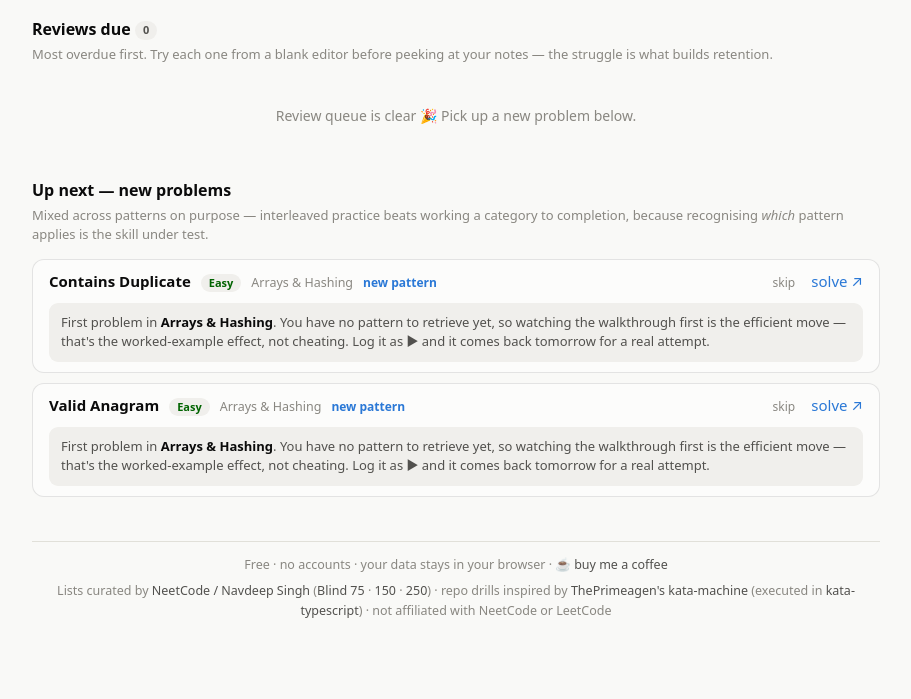
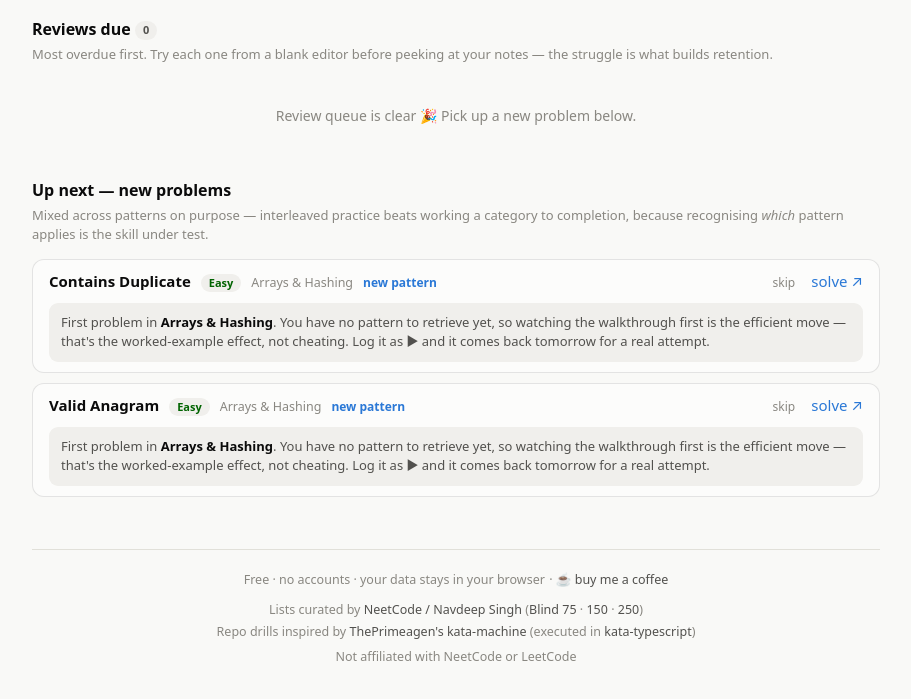
Before and after one commit to atarantino/interval, a plain HTML site: page index.html in a window 1280 px wide. Shown: the part 101-800 px from the top of the page, without its empty margins (184-1095 px from the left). Drawn offline with Linux system fonts and the light colour scheme.

Commit message:
Improve footer spacing

```diff
--- a/index.html
+++ b/index.html
@@ -50,7 +50,7 @@ body{
 }
 a{color:var(--blue); text-decoration:none}
 a:hover{text-decoration:underline}
-.wrap{max-width:880px; margin:0 auto; padding:0 16px 80px}
+.wrap{max-width:880px; margin:0 auto; padding:0 16px 32px}
 header.site{
   display:flex; align-items:center; gap:12px; padding:18px 0 10px; flex-wrap:wrap;
 }
@@ -151,9 +151,17 @@ details.notes .note-body{margin-top:6px; color:var(--ink-2); background:var(--ch
 .history .hdel{visibility:hidden}
 .history .hrow:hover .hdel{visibility:visible}
 .empty{color:var(--ink-muted); font-size:14px; padding:26px 0; text-align:center}
-.sitefoot{margin-top:44px; padding-top:14px; border-top:1px solid var(--grid); text-align:center; font-size:12.5px; color:var(--ink-muted)}
-.sitefoot a{color:var(--ink-2)}
-.sitefoot .credit{display:block; margin-top:7px; line-height:1.55}
+.sitefoot{
+  margin-top:52px; padding-top:20px; border-top:1px solid var(--grid); text-align:center;
+  font-size:12.5px; line-height:1.55; color:var(--ink-muted);
+}
+.sitefoot p{margin:0}
+.sitefoot a{color:var(--ink-2); white-space:nowrap}
+.sitefoot .promise{display:flex; flex-wrap:wrap; justify-content:center; column-gap:.35em; row-gap:3px}
+.sitefoot .list-links{white-space:nowrap}
+.sitefoot .credit{display:grid; gap:3px; max-width:760px; margin:11px auto 0}
+.sitefoot .affiliation{margin-top:2px}
+@media (max-width:560px){.sitefoot .support-separator{display:none}}
 .kofi-nudge{display:block; margin-top:6px; font-size:13px}
 .kofi-nudge a{color:var(--ink-2)}
 /* All-problems view */
@@ -415,14 +423,19 @@ input[type=search]{flex:1; min-width:200px}
   </nav>
   <main id="view"></main>
   <footer class="sitefoot">
-    Free · no accounts · your data stays in your browser · <a href="https://ko-fi.com/adamtarantino" target="_blank" rel="noopener">☕ buy me a coffee</a>
-    <span class="credit">Lists curated by <a href="https://neetcode.io/" target="_blank" rel="noopener">NeetCode / Navdeep Singh</a>
-      (<a href="https://neetcode.io/practice/practice/blind75" target="_blank" rel="noopener">Blind 75</a> ·
-      <a href="https://neetcode.io/practice/practice/neetcode150" target="_blank" rel="noopener">150</a> ·
-      <a href="https://neetcode.io/practice/practice/neetcode250" target="_blank" rel="noopener">250</a>) ·
-      repo drills inspired by <a href="https://github.com/ThePrimeagen/kata-machine" target="_blank" rel="noopener">ThePrimeagen's kata-machine</a>
-      (executed in <a href="https://github.com/atarantino/kata-typescript" target="_blank" rel="noopener">kata-typescript</a>) ·
-      not affiliated with NeetCode or LeetCode</span>
+    <p class="promise">
+      <span>Free · no accounts · your data stays in your browser</span>
+      <span><span class="support-separator">· </span><a href="https://ko-fi.com/adamtarantino" target="_blank" rel="noopener">☕ buy me a coffee</a></span>
+    </p>
+    <div class="credit">
+      <span>Lists curated by <a href="https://neetcode.io/" target="_blank" rel="noopener">NeetCode / Navdeep Singh</a>
+        <span class="list-links">(<a href="https://neetcode.io/practice/practice/blind75" target="_blank" rel="noopener">Blind 75</a> ·
+          <a href="https://neetcode.io/practice/practice/neetcode150" target="_blank" rel="noopener">150</a> ·
+          <a href="https://neetcode.io/practice/practice/neetcode250" target="_blank" rel="noopener">250</a>)</span></span>
+      <span>Repo drills inspired by <a href="https://github.com/ThePrimeagen/kata-machine" target="_blank" rel="noopener">ThePrimeagen's kata-machine</a>
+        (executed in <a href="https://github.com/atarantino/kata-typescript" target="_blank" rel="noopener">kata-typescript</a>)</span>
+      <span class="affiliation">Not affiliated with NeetCode or LeetCode</span>
+    </div>
   </footer>
 </div>
 <div class="toast" id="toast"></div>
```
